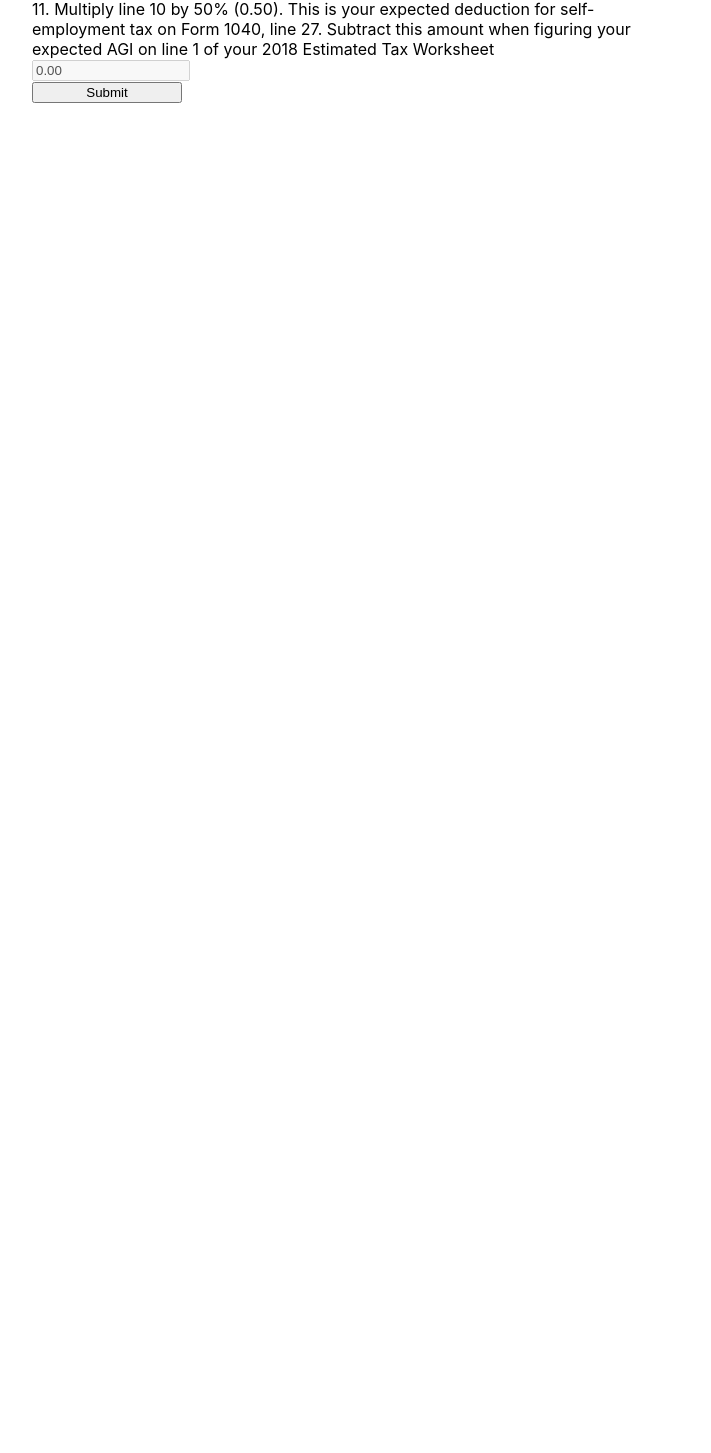
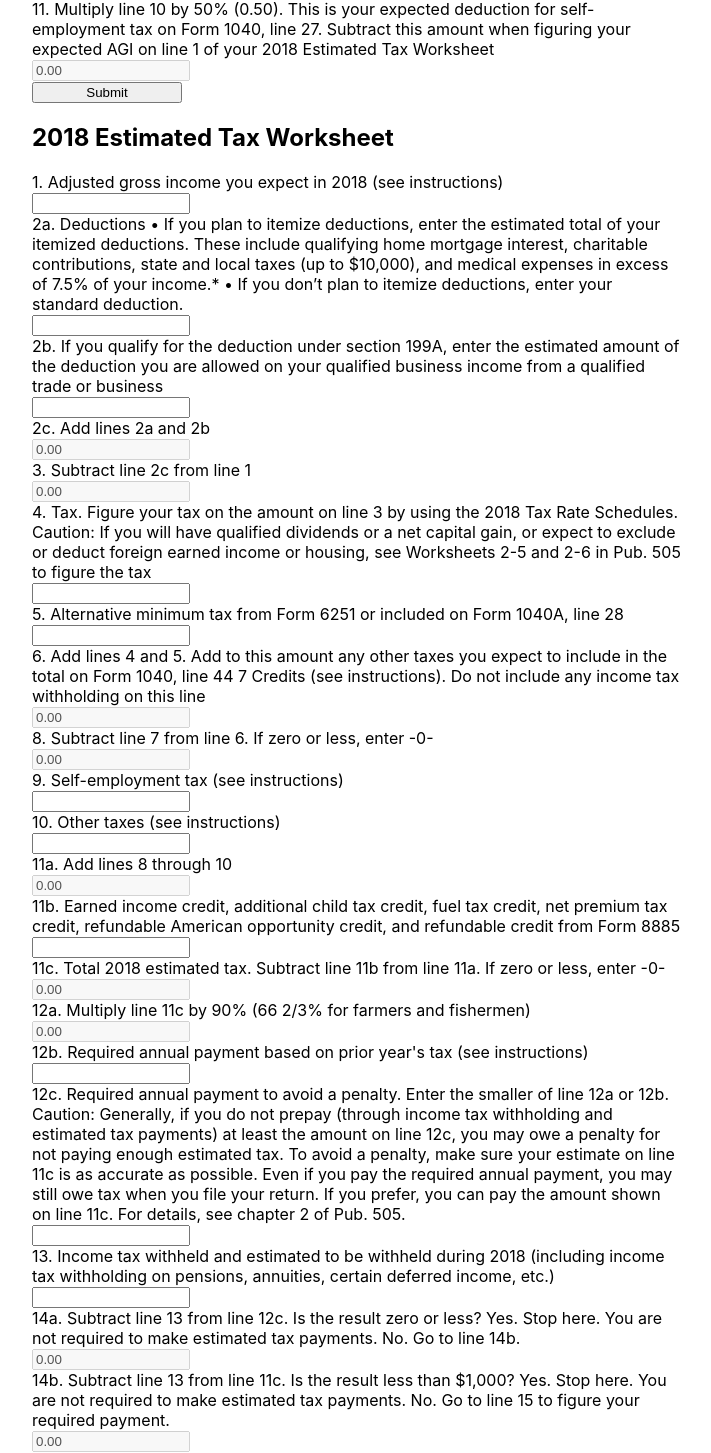
Before and after one commit to tsamb/estimated-tax-calculator, a React (Create React App) app: page / in a window 1280 px wide. Shown: the part 672-2125 px from the top of the page, without its empty margins (283-994 px from the left). Before the commit the page ends 800 px from the top, so only its background shows below. Built offline with nearby package versions, Linux system fonts and the light colour scheme.

Commit message:
Add estimated tax form WIP

```diff
--- a/src/App.js
+++ b/src/App.js
@@ -2,6 +2,8 @@
 import './App.css';
 import SelfEmploymentForm from './SelfEmploymentForm';
 import selfEmploymentFields from './data/selfEmploymentFields'
+import estimatedTaxFields from './data/estimatedTaxFields'
+
 
 class App extends Component {
   constructor(props) {
@@ -13,6 +15,8 @@
       <div className='App-container'>
         <h2>2018 Self-Employment Tax and Deduction Worksheet</h2>
         <SelfEmploymentForm fields={selfEmploymentFields} />
+        <h2>2018 Estimated Tax Worksheet</h2>
+        <SelfEmploymentForm fields={estimatedTaxFields} />
       </div>
     );
   }
--- /dev/null
+++ b/src/data/estimatedTaxFields.js
@@ -0,0 +1,152 @@
+export default [
+    {
+      name: "1",
+      instruction: "Adjusted gross income you expect in 2018 (see instructions)",
+      explanation: "",
+      computed: false,
+      op: values => {}
+    },
+    {
+      name: "2a",
+      instruction: "Deductions • If you plan to itemize deductions, enter the estimated total of your itemized deductions. These include qualifying home mortgage interest, charitable contributions, state and local taxes (up to $10,000), and medical expenses in excess of 7.5% of your income.* • If you don’t plan to itemize deductions, enter your standard deduction.",
+      explanation: "",
+      computed: false,
+      op: values => {}
+    },
+    {
+      name: "2b",
+      instruction: "If you qualify for the deduction under section 199A, enter the estimated amount of the deduction you are allowed on your qualified business income from a qualified trade or business",
+      explanation: "",
+      computed: false,
+      op: values => {}
+    },
+    {
+      name: "2c",
+      instruction: "Add lines 2a and 2b",
+      explanation: "",
+      computed: true,
+      op: values => values["2a"] + values["2b"]
+    },
+    {
+      name: "3",
+      instruction: "Subtract line 2c from line 1",
+      explanation: "",
+      computed: true,
+      op: values => values["1"] - values["2c"]
+    },
+    {
+      name: "4",
+      instruction: "Tax. Figure your tax on the amount on line 3 by using the 2018 Tax Rate Schedules. Caution: If you will have qualified dividends or a net capital gain, or expect to exclude or deduct foreign earned income or housing, see Worksheets 2-5 and 2-6 in Pub. 505 to figure the tax",
+      explanation: "",
+      computed: false,
+      op: values => {}
+      // eventually calculate based on Q&A + static data
+    },
+    {
+      name: "5",
+      instruction: "Alternative minimum tax from Form 6251 or included on Form 1040A, line 28",
+      explanation: "",
+      computed: false,
+      op: values => {}
+    },
+    {
+      name: "6",
+      instruction: "Add lines 4 and 5. Add to this amount any other taxes you expect to include in the total on Form 1040, line 44 7 Credits (see instructions). Do not include any income tax withholding on this line",
+      explanation: "",
+      computed: true,
+      op: values => values["4"] + values["5"]
+    },
+    {
+      name: "8",
+      instruction: "Subtract line 7 from line 6. If zero or less, enter -0-",
+      explanation: "",
+      computed: true,
+      op: values => values["6"] - values["7"]
+    },
+    {
+      name: "9",
+      instruction: "Self-employment tax (see instructions)",
+      explanation: "",
+      computed: false,
+      op: values => {}
+    },
+    {
+      name: "10",
+      instruction: "Other taxes (see instructions)",
+      explanation: "",
+      computed: false,
+      op: values => {}
+    },
+    {
+      name: "11a",
+      instruction: "Add lines 8 through 10",
+      explanation: "",
+      computed: true,
+      op: values => values["8"] + values["9"] + values["10"]
+    },
+    {
+      name: "11b",
+      instruction: "Earned income credit, additional child tax credit, fuel tax credit, net premium tax credit, refundable American opportunity credit, and refundable credit from Form 8885",
+      explanation: "",
+      computed: false,
+      op: values => {}
+    },
+    {
+      name: "11c",
+      instruction: "Total 2018 estimated tax. Subtract line 11b from line 11a. If zero or less, enter -0-",
+      explanation: "",
+      computed: true,
+      op: values => Math.max(0, values["11a"] - values["11b"])
+    },
+    {
+      name: "12a",
+      instruction: "Multiply line 11c by 90% (66 2/3% for farmers and fishermen)",
+      explanation: "",
+      computed: true,
+      op: values => values["11c"] * 0.9
+      // eventually calculate based on Q&A + static data
+    },
+    {
+      name: "12b",
+      instruction: "Required annual payment based on prior year's tax (see instructions)",
+      explanation: "",
+      computed: false,
+      op: values => {}
+      // eventually calculate based on Q&A + static data
+    },
+    {
+      name: "12c",
+      instruction: "Required annual payment to avoid a penalty. Enter the smaller of line 12a or 12b. Caution: Generally, if you do not prepay (through income tax withholding and estimated tax payments) at least the amount on line 12c, you may owe a penalty for not paying enough estimated tax. To avoid a penalty, make sure your estimate on line 11c is as accurate as possible. Even if you pay the required annual payment, you may still owe tax when you file your return. If you prefer, you can pay the amount shown on line 11c. For details, see chapter 2 of Pub. 505.",
+      explanation: "",
+      computed: false,
+      op: values => Math.min(values["12a"], values["12b"])
+    },
+    {
+      name: "13",
+      instruction: "Income tax withheld and estimated to be withheld during 2018 (including income tax withholding on pensions, annuities, certain deferred income, etc.)",
+      explanation: "",
+      computed: false,
+      op: values => {}
+    },
+    {
+      name: "14a",
+      instruction: "Subtract line 13 from line 12c. Is the result zero or less? Yes. Stop here. You are not required to make estimated tax payments. No. Go to line 14b.",
+      explanation: "",
+      computed: true,
+      op: values => values["12c"] - values["13"]
+    },
+    {
+      name: "14b",
+      instruction: "Subtract line 13 from line 11c. Is the result less than $1,000? Yes. Stop here. You are not required to make estimated tax payments. No. Go to line 15 to figure your required payment.",
+      explanation: "",
+      computed: true,
+      op: values => values["11c"] - values["13"]
+    },
+    {
+      name: "15",
+      instruction: "If the first payment you are required to make is due April 17, 2018, enter 1⁄4 of line 14a (minus any 2017 overpayment that you are applying to this installment) here, and on your estimated tax payment voucher(s) if you are paying by check or money order.",
+      explanation: "",
+      computed: true,
+      op: values => values["14a"] < 0 || values["14b"] < 1000 ? 0 : values["14a"] * 0.25
+    }
+  ]
```
